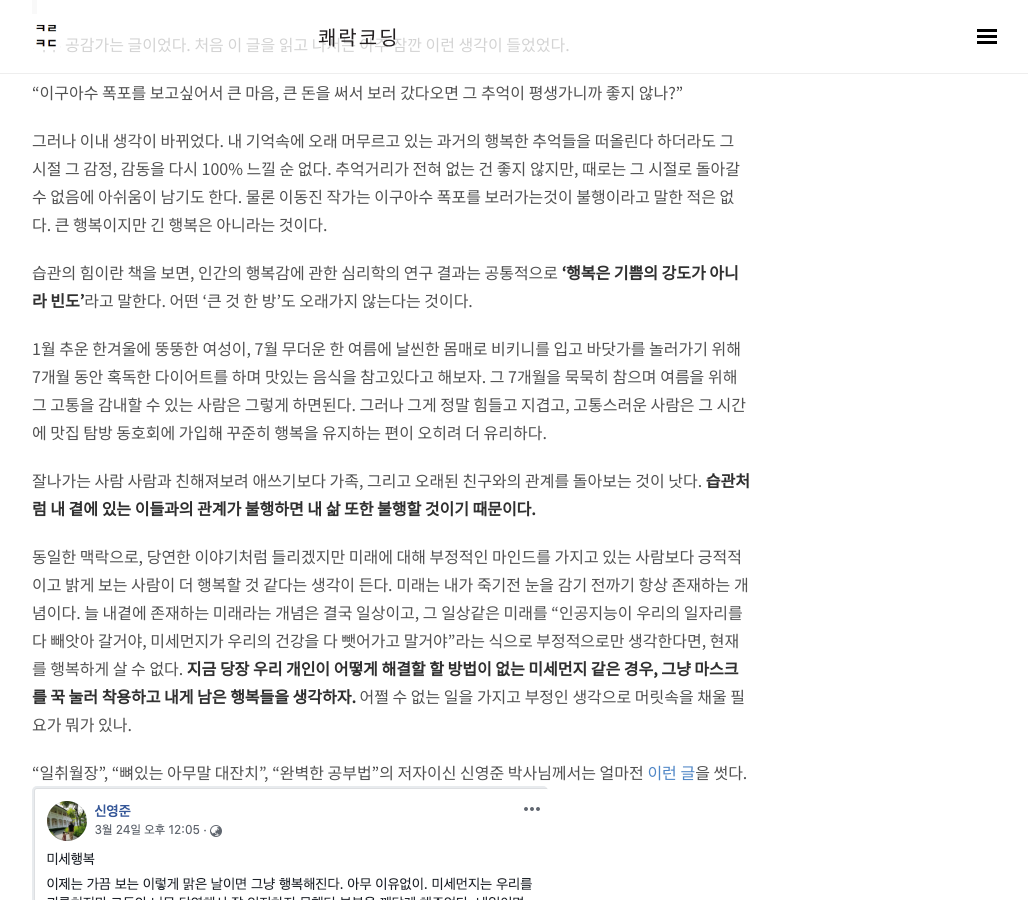
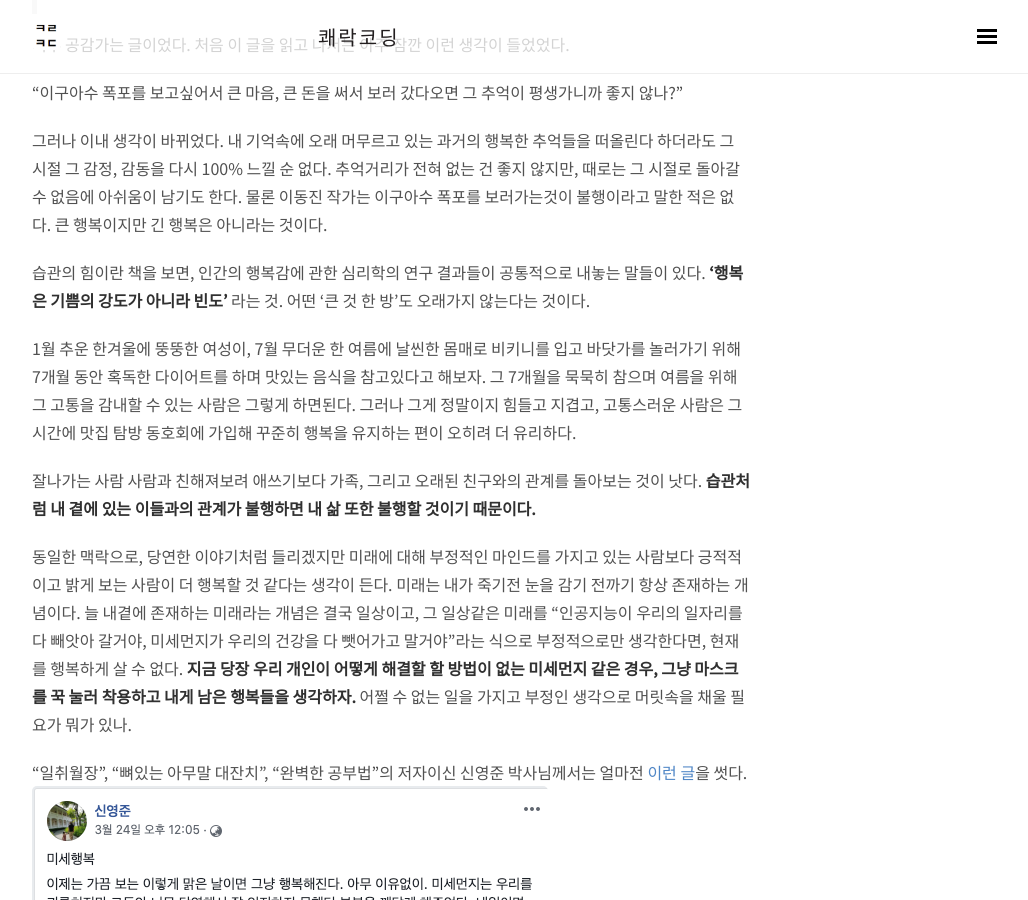
Before and after one commit to wooooooak/wooooooak.github.io, a Jekyll site: the page built from _posts/2019-03-31-습관.md, in a window 1280 px wide and 900 px high, scrolled down 398 px. Shown: the whole window, without its empty margins (248-1276 px from the left). Built offline with Jekyll 4.4.1, drawn with Linux system fonts in a browser that asks for light colours; nearby versions of some CDN libraries; some web fonts are replaced; comment, search, counter and statistics services are not loaded.

Commit message:
오탈자 수정

```diff
--- a/_posts/2019-03-31-습관.md
+++ b/_posts/2019-03-31-습관.md
@@ -16,9 +16,9 @@ comments: true
 
 그러나 이내 생각이 바뀌었다. 내 기억속에 오래 머무르고 있는 과거의 행복한 추억들을 떠올린다 하더라도 그 시절 그 감정, 감동을 다시 100% 느낄 순 없다. 추억거리가 전혀 없는 건 좋지 않지만, 때로는 그 시절로 돌아갈 수 없음에 아쉬움이 남기도 한다. 물론 이동진 작가는 이구아수 폭포를 보러가는것이 불행이라고 말한 적은 없다. 큰 행복이지만 긴 행복은 아니라는 것이다.
 
-습관의 힘이란 책을 보면, 인간의 행복감에 관한 심리학의 연구 결과는 공통적으로 **'행복은 기쁨의 강도가 아니라 빈도'**라고 말한다. 어떤 '큰 것 한 방'도 오래가지 않는다는 것이다.
+습관의 힘이란 책을 보면, 인간의 행복감에 관한 심리학의 연구 결과들이 공통적으로 내놓는 말들이 있다. **'행복은 기쁨의 강도가 아니라 빈도'** 라는 것. 어떤 '큰 것 한 방'도 오래가지 않는다는 것이다.
 
-1월 추운 한겨울에 뚱뚱한 여성이, 7월 무더운 한 여름에 날씬한 몸매로 비키니를 입고 바닷가를 놀러가기 위해 7개월 동안 혹독한 다이어트를 하며 맛있는 음식을 참고있다고 해보자. 그 7개월을 묵묵히 참으며 여름을 위해 그 고통을 감내할 수 있는 사람은 그렇게 하면된다. 그러나 그게 정말 힘들고 지겹고, 고통스러운 사람은 그 시간에 맛집 탐방 동호회에 가입해 꾸준히 행복을 유지하는 편이 오히려 더 유리하다.
+1월 추운 한겨울에 뚱뚱한 여성이, 7월 무더운 한 여름에 날씬한 몸매로 비키니를 입고 바닷가를 놀러가기 위해 7개월 동안 혹독한 다이어트를 하며 맛있는 음식을 참고있다고 해보자. 그 7개월을 묵묵히 참으며 여름을 위해 그 고통을 감내할 수 있는 사람은 그렇게 하면된다. 그러나 그게 정말이지 힘들고 지겹고, 고통스러운 사람은 그 시간에 맛집 탐방 동호회에 가입해 꾸준히 행복을 유지하는 편이 오히려 더 유리하다.
 
 잘나가는 사람 사람과 친해져보려 애쓰기보다 가족, 그리고 오래된 친구와의 관계를 돌아보는 것이 낫다. **습관처럼 내 곁에 있는 이들과의 관계가 불행하면 내 삶 또한 불행할 것이기 때문이다.**
 
```
